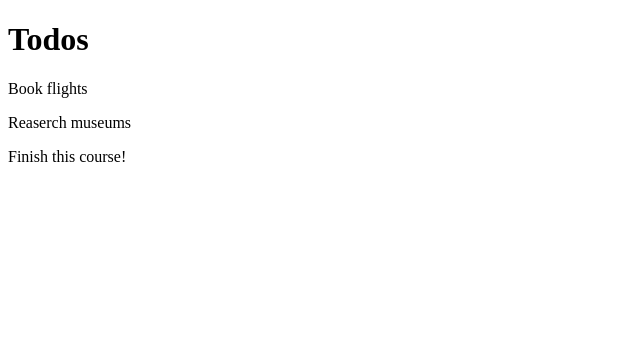
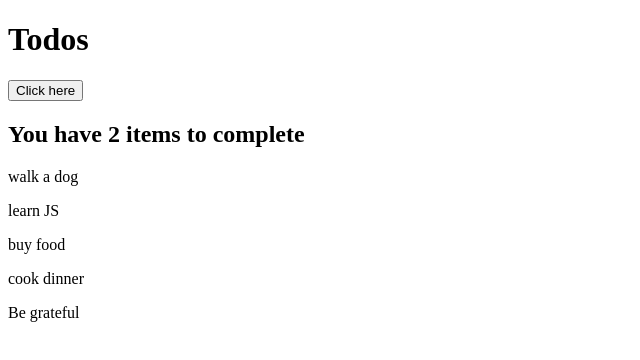
Before and after one commit to wonma/To-do-app-v2, a plain HTML site: page index.html in a window 1280 px wide. Shown: the whole page, without its empty margins (0-640 px from the left). Drawn offline with Linux system fonts and the light colour scheme.

Commit message:
DOM manipulation practice for todo app

```diff
--- a/index.html
+++ b/index.html
@@ -11,11 +11,7 @@
 
 <body>
     <h1>Todos</h1>
-    <p>Clean the kitchen</p>
-    <p>Book flights</p>
-    <p>Reaserch museums</p>
-    <p>Walk the dog</p>
-    <p>Finish this course!</p>
+    <button>Click here</button>
 
     <script src="script.js"></script>
 </body>
--- a/script.js
+++ b/script.js
@@ -1,8 +1,46 @@
-const h1 = document.querySelector('h1')
-const ps = document.querySelectorAll('p')
+const todos = [{
+    text: 'walk a dog',
+    completed: false
+}, {
+    text: 'learn JS',
+    completed: true
+}, {
+    text: 'buy food',
+    completed: false
+}, {
+    text: 'cook dinner',
+    completed: true
+}, {
+    text: 'Be grateful',
+    completed: true
+}]
 
-ps.forEach(function (p) {
-    if(p.textContent.includes('the')) {
-        p.remove()
-    }
+
+const body = document.querySelector('body') // node로 실행하면 당연히 안잡힘.
+const button = document.querySelector('button')
+
+const todoNotCompleted = todos.filter(function(todo) {
+    return todo.completed === false
 })
+const summary = document.createElement('h2')
+summary.textContent = `You have ${todoNotCompleted.length} items to complete`
+body.append(summary)
+
+// The code below only shows the incomplete items.
+//
+// for (let i = 0; i < todoNotCompleted.length; i++) {
+//     const newParagraph = document.createElement('p')
+//     newParagraph.textContent = `${todoNotCompleted[i].text}`
+//     body.append(newParagraph)
+// }
+
+
+todos.forEach(function (todo) {
+    const newItem = document.createElement('p')   // 샘은 const p 라고 이름지음
+    newItem.textContent = todo.text
+    body.append(newItem)
+})
+
+button.addEventListener('click', function (e) {
+    e.target.textContent = 'hahaha'
+})
```
